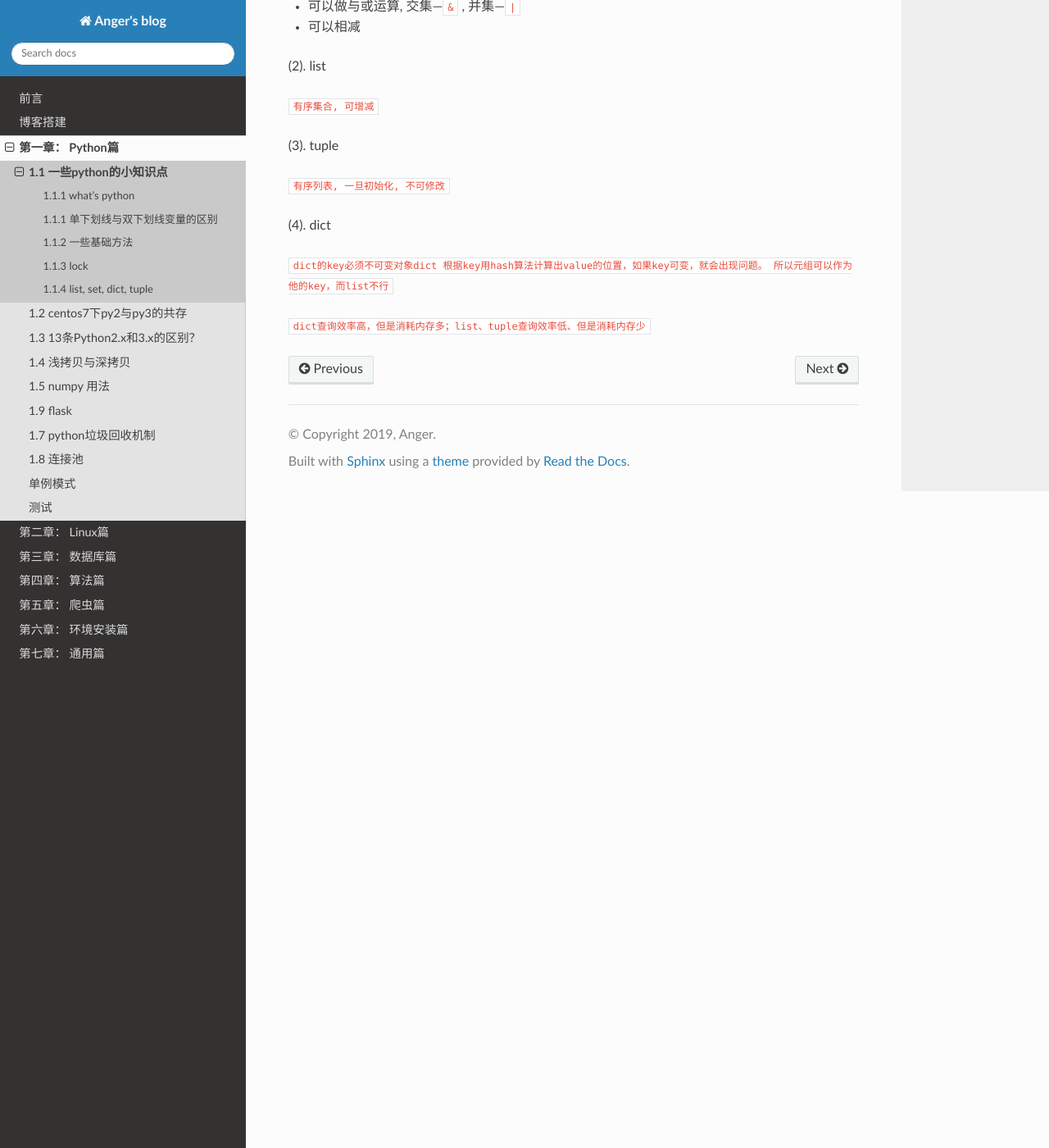
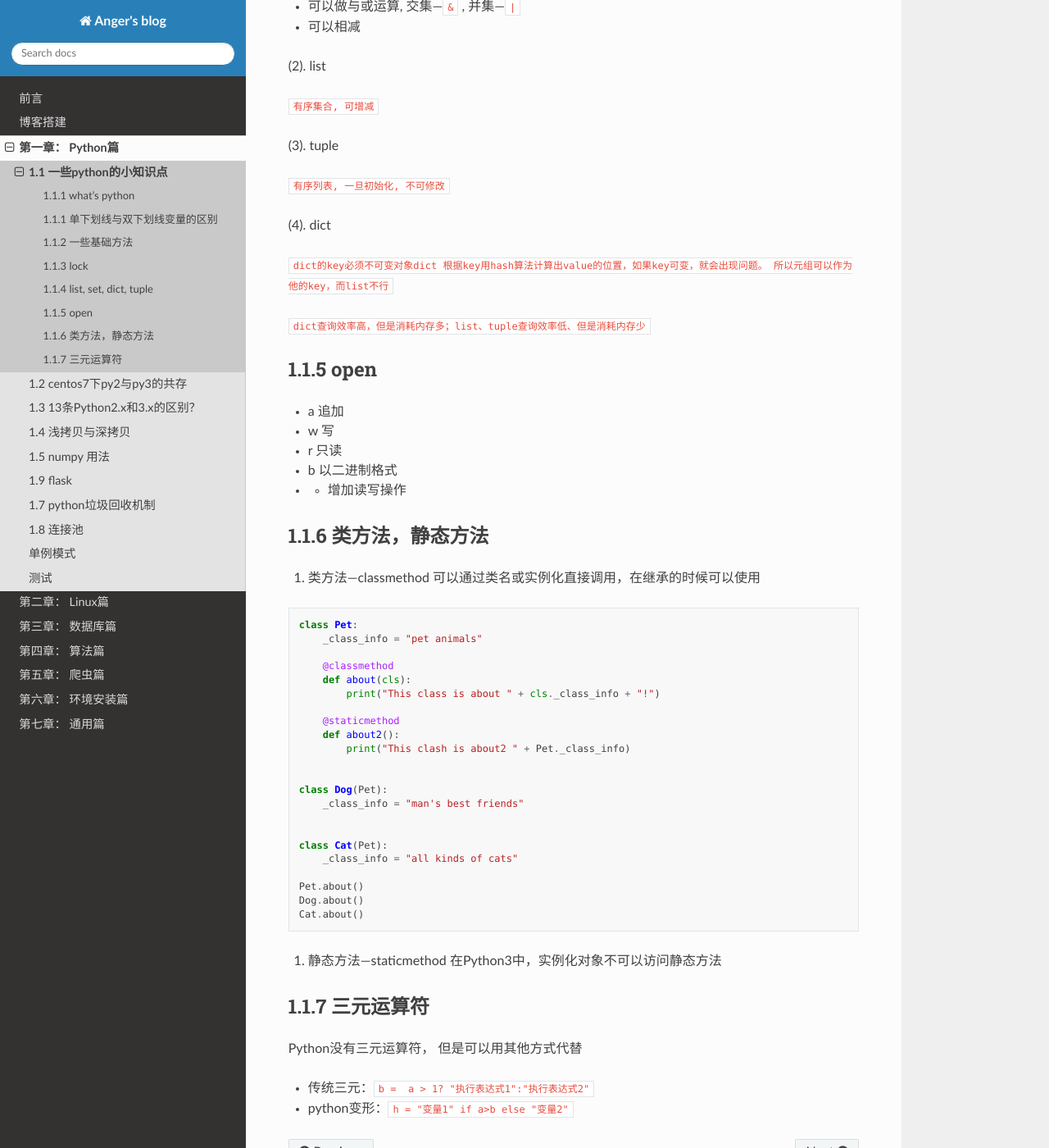
Before and after one commit to JustMeliyu/Anger_Sphinx, a Sphinx documentation site: the page built from source/Python/A0001_Basic_Info.md, in a window 1280 px wide and 1400 px high, scrolled down 2674 px. Shown: the whole window at 82% size. Built offline with Sphinx 7.4.7 and the Read the Docs theme 2.0.0, drawn with Linux system fonts in a browser that asks for light colours.

Commit message:
0409---basic command

````diff
--- a/source/Python/A0001_Basic_Info.md
+++ b/source/Python/A0001_Basic_Info.md
@@ -131,3 +131,47 @@ e = a - b   # e = {1, 2}
 所以元组可以作为他的key，而list不行`
 
 `dict查询效率高，但是消耗内存多；list、tuple查询效率低、但是消耗内存少`
+
+## 1.1.5 open
+
+- a 追加
+- w 写
+- r 只读
+- b 以二进制格式
+- + 增加读写操作
+
+## 1.1.6 类方法，静态方法
+
+1. 类方法---classmethod
+可以通过类名或实例化直接调用，在继承的时候可以使用
+```python
+class Pet:
+    _class_info = "pet animals"
+
+    @classmethod
+    def about(cls):
+        print("This class is about " + cls._class_info + "!")
+
+    @staticmethod
+    def about2():
+        print("This clash is about2 " + Pet._class_info)
+
+
+class Dog(Pet):
+    _class_info = "man's best friends"
+
+
+class Cat(Pet):
+    _class_info = "all kinds of cats"
+
+Pet.about()
+Dog.about()
+Cat.about()
+```
+2. 静态方法---staticmethod
+在Python3中，实例化对象不可以访问静态方法
+
+## 1.1.7 三元运算符
+Python没有三元运算符， 但是可以用其他方式代替
+- 传统三元：`b =  a > 1? "执行表达式1":"执行表达式2"`
+- python变形：`h = "变量1" if a>b else "变量2"`
````
